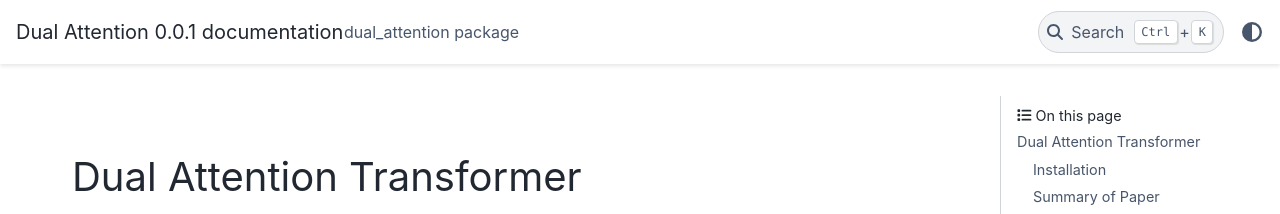
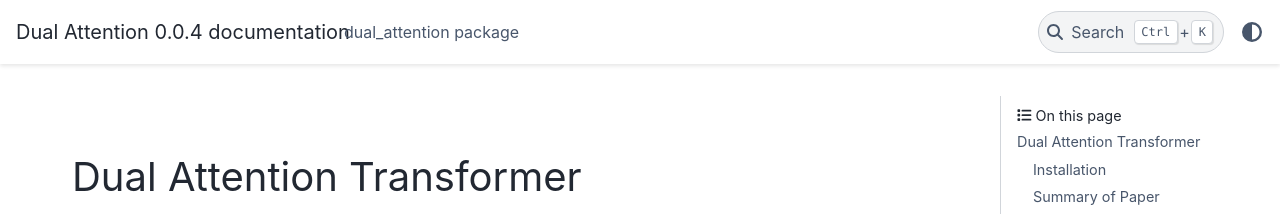
Before and after one commit to Awni00/dual-attention, a Sphinx documentation site: the page built from docs/source/index.rst, in a window 1280 px wide. Shown: the top 214 px of the page. Built offline with Sphinx 7.4.7 and the PyData theme 0.15.4, drawn with Linux system fonts in a browser that asks for light colours.

Commit message:
updated docs version

```diff
--- a/docs/source/conf.py
+++ b/docs/source/conf.py
@@ -12,7 +12,7 @@ sys.path.insert(0, os.path.abspath('../..'))
 project = 'Dual Attention'
 copyright = '2024, Awni Altabaa'
 author = 'Awni Altabaa'
-release = '0.0.1'
+release = '0.0.4'
 
 # -- General configuration ---------------------------------------------------
 # https://www.sphinx-doc.org/en/master/usage/configuration.html#general-configuration
```
